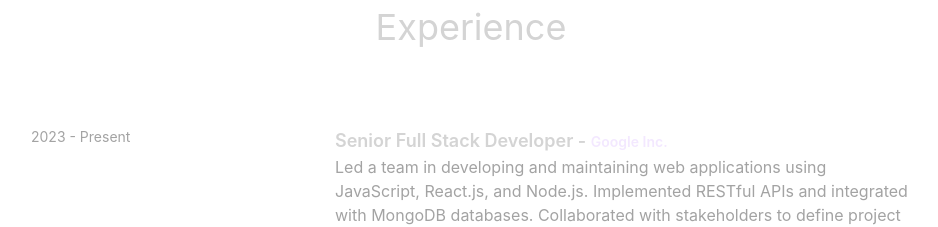
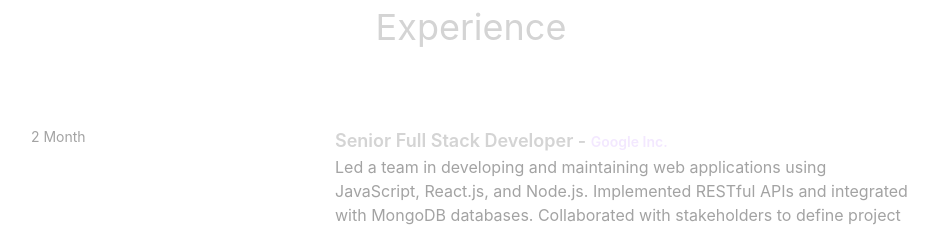
Before and after one commit to Oudra1729/Profil, a React (Vite) app: page / in a window 1280 px wide. Shown: the part 2040-2267 px from the top of the page, without its empty margins (169-1107 px from the left). Built offline with nearby package versions, Linux system fonts and the light colour scheme.

Commit message:
"Updated Experience component to display 'Duration' instead of 'year', and modified EXPERIENCES constant to replace 'year' with 'Duration' in each experience object."

```diff
--- a/src/components/Experience.jsx
+++ b/src/components/Experience.jsx
@@ -11,7 +11,7 @@ const Experience = () => {
                 className="mb-8 flex flex-wrap lg:justify-center"
                 >
                     <div className="w-full lg:w-1/4">
-                    <p className="mb-2 text-sm text-neutral-400">{experience.year}</p>
+                    <p className="mb-2 text-sm text-neutral-400">{experience.Duration}</p>
                     </div>
                     <div className="w-fll max-w-xl lg:w-3/4">
                     <h6 className="text-lg font-semibold">{experience.role} -{"  "}
--- a/src/constants/index.js
+++ b/src/constants/index.js
@@ -9,28 +9,28 @@ export const ABOUT_CONTENT = `With a strong foundation in computer science and a
 
 export const EXPERIENCES = [
   {
-    year: "2023 - Present",
+    Duration: "2 Month",
     role: "Senior Full Stack Developer",
     company: "Google Inc.",
     description: `Led a team in developing and maintaining web applications using JavaScript, React.js, and Node.js. Implemented RESTful APIs and integrated with MongoDB databases. Collaborated with stakeholders to define project requirements and timelines.`,
     technologies: ["Javascript", "React.js", "Next.js", "mongoDB"],
   },
   {
-    year: "2022 - 2023",
+    Duration: "2022 - 2023",
     role: "Frontend Developer",
     company: "Adobe",
     description: `Designed and developed user interfaces for web applications using Next.js and React. Worked closely with backend developers to integrate frontend components with Node.js APIs. Implemented responsive designs and optimized frontend performance.`,
     technologies: ["HTML", "CSS", "Vue.js", "mySQL"],
   },
   {
-    year: "2021 - 2022",
+    Duration: "2021 - 2022",
     role: "Full Stack Developer",
     company: "Facebook",
     description: `Developed and maintained web applications using JavaScript, React.js, and Node.js. Designed and implemented RESTful APIs for data communication. Collaborated with cross-functional teams to deliver high-quality software products on schedule.`,
     technologies: ["Python", "Svelte", "Three.js", "Postgres"],
   },
   {
-    year: "2020 - 2021",
+    Duration: "2020 - 2021",
     role: "Software Engineer",
     company: "Paypal",
     description: `Contributed to the development of web applications using JavaScript, React.js, and Node.js. Managed databases and implemented data storage solutions using MongoDB. Worked closely with product managers to prioritize features and enhancements.`,
```
